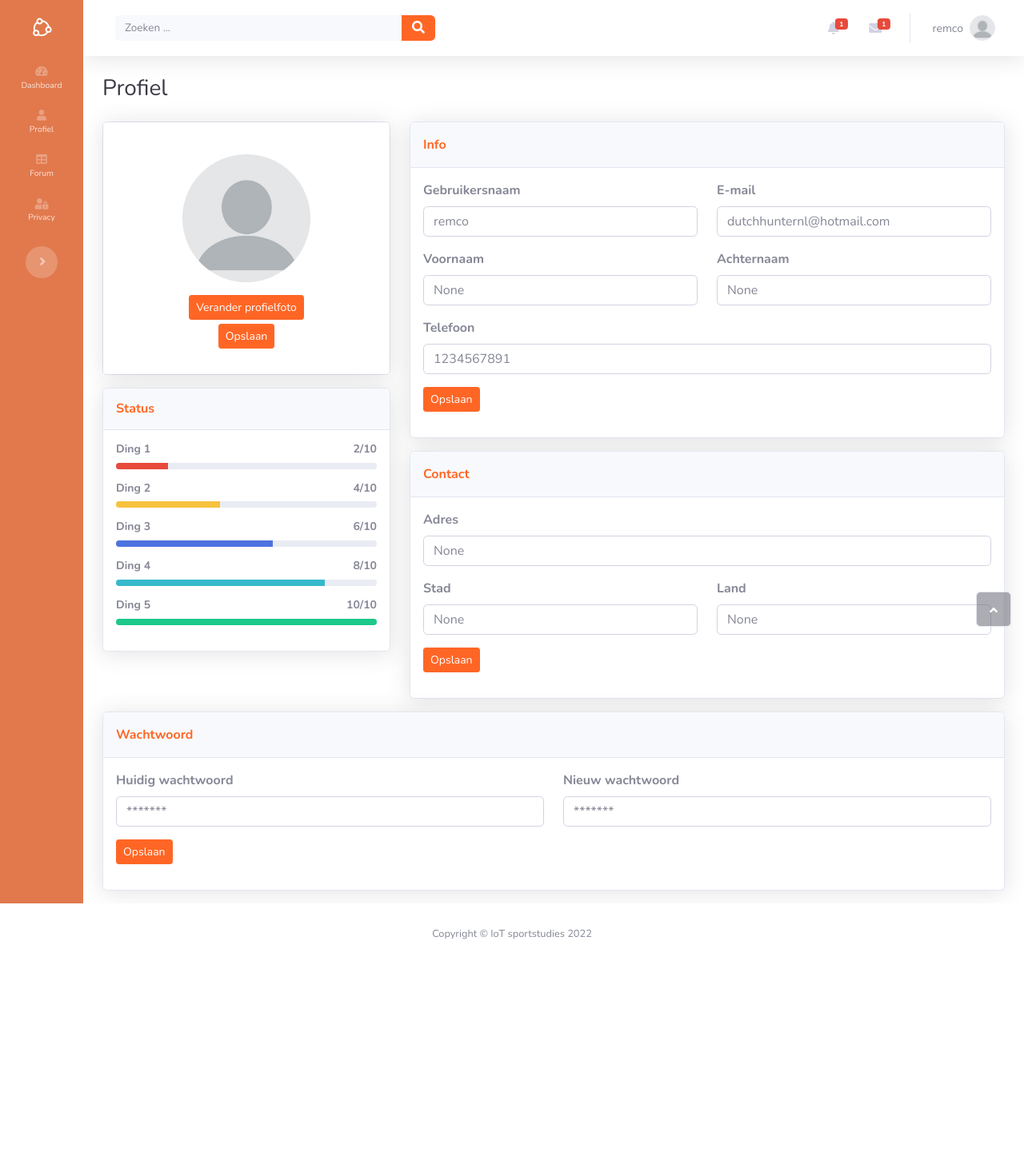
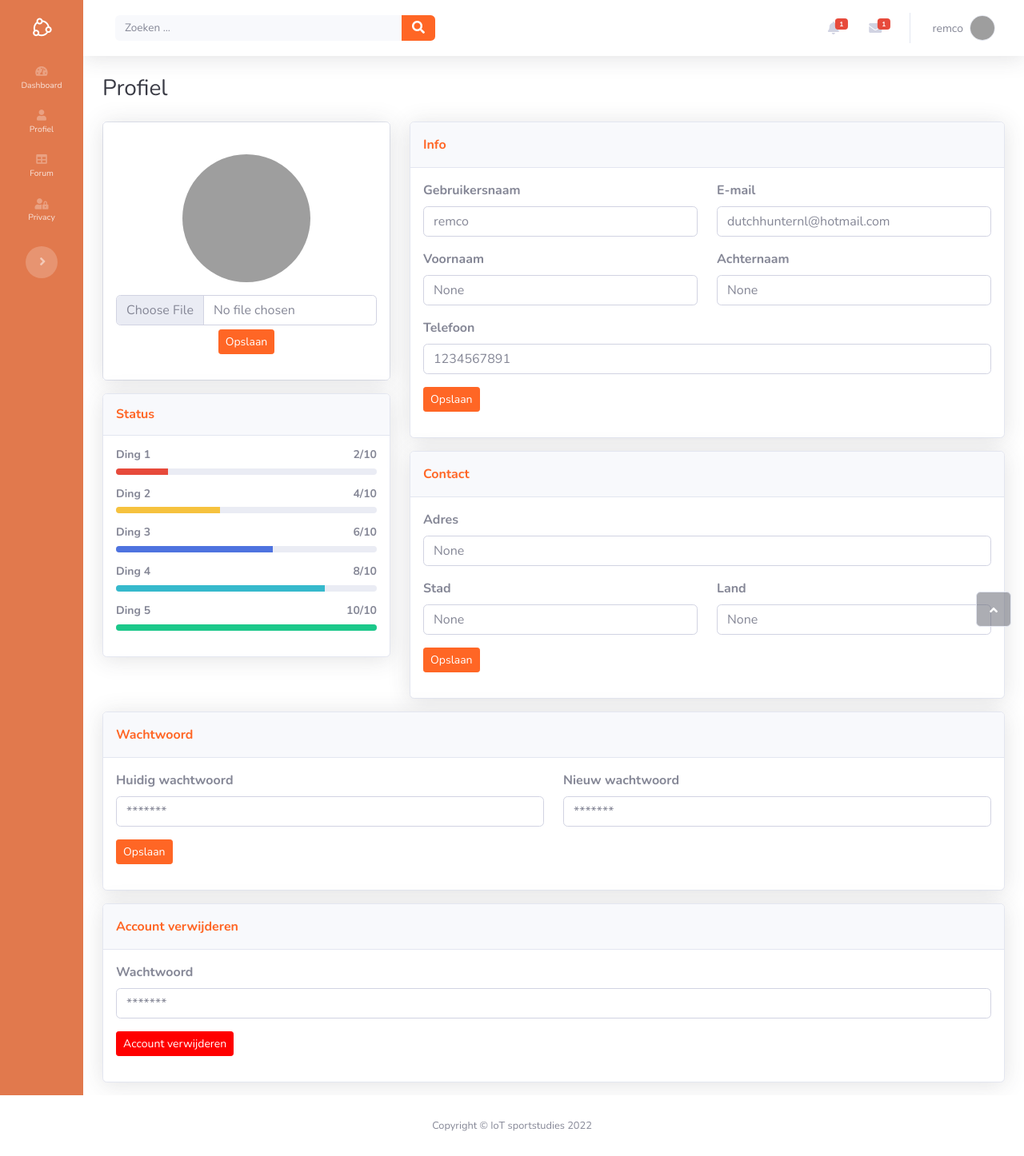
Before and after one commit to 1ncendium/Sportstudies, a Flask app: page /profiel in a window 1280 px wide. Shown: the whole page at 80% size. Before the commit the page ends 1175 px from the top, so only its background shows below. Run offline with Flask 2, Linux system fonts and the light colour scheme; a user stored in the database is signed in; data comes from the database, SQL or seed files in the repository; both versions use the stored data as it was after the commit; some libraries are stand-ins or nearby versions; grey boxes are pictures that could not be loaded.

Commit message:
Privacy pagina + CRUD updates
- /Privacy toegevoegd
- Je kunt nu je account verwijderen
- Je kunt nu je profielfoto wijzigen
- /account_verwijderd toegevoegd (pagina als je hebt besloten je account te verwijderen)

```diff
--- a/app.py
+++ b/app.py
@@ -1,10 +1,13 @@
 from main import app, db
 from main.models import User
-from main.forms import RegistrationForm, LoginForm, NaamGegevensForm, AdresGegevensForm, NieuwWachtwoordForm
+from main.forms import RegistrationForm, LoginForm, NaamGegevensForm, AdresGegevensForm, NieuwWachtwoordForm, AccountVerwijderenForm, FotoForm
 from werkzeug.security import generate_password_hash, check_password_hash
 from flask import render_template, redirect, request, url_for, flash, session
 from flask_login import login_user, login_required, logout_user, current_user
-from main.checks import check_profiel, check_Unique, check_and_store_wachtwoord, check_current_password
+from main.checks import check_profiel, check_Unique, check_and_store_wachtwoord, check_current_password, delete_user
+from werkzeug.utils import secure_filename
+import uuid as uuid
+import os
 
 @app.route('/logout') # Logt de gebruiker uit
 @login_required
@@ -71,6 +74,8 @@ def profiel():
     naamGegevensForm = NaamGegevensForm()
     adresGegevensForm = AdresGegevensForm()
     nieuwWachtwoordForm = NieuwWachtwoordForm()
+    accountVerwijderenForm = AccountVerwijderenForm()
+    fotoForm = FotoForm()
     # Check of de request methode "POST" is
     if request.method == "POST":
 
@@ -86,6 +91,13 @@ def profiel():
         telefoon = request.form.get('telefoon')
         huidig_wachtwoord = request.form.get('huidig_wachtwoord')
         nieuw_wachtwoord = request.form.get('nieuw_wachtwoord')
+        confirm_wachtwoord = request.form.get('confirm_wachtwoord')
+        profiel_foto = request.files['profiel_foto']
+        # Pak foto bestandsnaam
+        profielfoto_filename = secure_filename(profiel_foto.filename)
+        # Set UUID
+        profiel_foto_naam = str(uuid.uuid1()) + "_" + profielfoto_filename
+
 
         titels = ['gebruikersnaam', 'email', 'voornaam', 'achternaam', 'adres', 'stad', 'land', 'taal', 'telefoon']
         waardes = [gebruikersnaam, email, voornaam, achternaam, adres, stad, land, taal, telefoon]
@@ -94,13 +106,14 @@ def profiel():
         gebruikersnaam_bestaat = check_Unique(User, 'gebruikersnaam', gebruikersnaam)
         email_bestaat = check_Unique(User, 'email', email)
 
-        # Wijzigen van wachtwoord
-        controle = check_current_password(user, huidig_wachtwoord)
-        print(controle)
-
-        if controle != None:
+        # Gebruiker wil wachtwoord wijzigen
+        if huidig_wachtwoord != None:
+            controle = check_current_password(user, huidig_wachtwoord)
+            # Controleren of controlefunctie True heeft teruggestuurd (huidige wachtwoord komt overeen)
             if controle == False:
                 return redirect(url_for('profiel')), flash('Huidig wachtwoord komt niet overeen')
+            else:
+                check_and_store_wachtwoord(user, nieuw_wachtwoord)
 
         if gebruikersnaam_bestaat:
             return redirect(url_for('profiel')), flash('Gebruikersnaam bestaat al')
@@ -108,12 +121,30 @@ def profiel():
         if email_bestaat:
             return redirect(url_for('profiel')), flash('Email bestaat al')
 
+        # Gebruiker wil account verwijderen
+        if confirm_wachtwoord != None:
+            controleer_wachtwoord = check_current_password(user, confirm_wachtwoord)
+            if controleer_wachtwoord == False:
+                return redirect(url_for('profiel')), flash('Huidig wachtwoord komt niet overeen')
+            else:
+                delete_user(user)
+                return redirect(url_for('account_verwijderd'))
+
+        # Profielfoto veranderen
+        split_foto = profiel_foto_naam.split("_")
+        naam = split_foto[1]
+        if naam != "":
+            uploads_dir = os.path.join(app.config['UPLOAD_FOLDER'], 'uploads')
+            os.makedirs(uploads_dir, exist_ok=True)
+            profiel_foto.save(os.path.join(uploads_dir, profiel_foto_naam))
+            user.profiel_foto = profiel_foto_naam
+            db.session.add(user)
+            db.session.commit()
 
         # Check waardes en data
         for i, j in zip(titels, waardes):
             check_profiel(user, i, j)
 
-        check_and_store_wachtwoord(user, nieuw_wachtwoord)
 
     gebruikersnaam = user.gebruikersnaam
     email = user.email
@@ -124,14 +155,35 @@ def profiel():
     stad = user.stad
     land = user.land
     telefoon = user.telefoon
+    profielfoto = user.profiel_foto
 
     return render_template('profiel.html', gebruikersnaam=gebruikersnaam, email=email, voornaam=voornaam, achternaam=achternaam,
-                            adres=adres, stad=stad, land=land, telefoon=telefoon, naamGegevensForm=naamGegevensForm, adresGegevensForm=adresGegevensForm, nieuwWachtwoordForm=nieuwWachtwoordForm)
+                            adres=adres, stad=stad, land=land, telefoon=telefoon, accountVerwijderenForm=accountVerwijderenForm,
+                            naamGegevensForm=naamGegevensForm, adresGegevensForm=adresGegevensForm, nieuwWachtwoordForm=nieuwWachtwoordForm,
+                            fotoForm=fotoForm, profielfoto=profielfoto)
 
 @app.route('/dashboard', methods=['GET', 'POST'])
 @login_required
 def dashboard():
-    return render_template('dashboard.html')
+    profielfoto = User.query.filter_by(id=current_user.get_id()).first().profiel_foto
+    return render_template('dashboard.html', profielfoto=profielfoto)
+
+@app.route('/privacy', methods=['GET', 'POST'])
+def privacy():
+    try:
+        profielfoto = User.query.filter_by(id=current_user.get_id()).first().profiel_foto
+    except:
+        profielfoto = 1
+
+    return render_template('privacy.html', profielfoto=profielfoto)
+
+@app.route('/account_verwijderd')
+def account_verwijderd():
+    user = current_user.get_id()
+    if user != None:
+        return redirect(url_for('profiel'))
+    else:
+        return render_template('account_verwijderd.html')
 
 if __name__ == '__main__':
     app.run(debug=True, host='0.0.0.0')
--- a/main/__init__.py
+++ b/main/__init__.py
@@ -7,12 +7,13 @@ from flask_login import LoginManager
 login_manager = LoginManager()
 
 app = Flask(__name__)
-
+upload_folder = 'main/static/assets/img/'
 
 app.config['SECRET_KEY'] = 'mijngeheimesleutel'
 basedir = os.path.abspath(os.path.dirname(__file__))
 app.config['SQLALCHEMY_DATABASE_URI'] = 'sqlite:///' + os.path.join(basedir, 'data.sqlite')
 app.config['SQLALCHEMY_TRACK_MODIFICATIONS'] = False
+app.config['UPLOAD_FOLDER'] = upload_folder
 
 db = SQLAlchemy(app)
 Migrate(app, db)
--- a/main/forms.py
+++ b/main/forms.py
@@ -4,6 +4,7 @@ from wtforms.validators import DataRequired, Email, EqualTo, Length, Optional
 from wtforms import ValidationError
 from flask_login import current_user
 from main.models import User
+from flask_wtf.file import FileField
 
 class RegistrationForm(FlaskForm):
     gebruikersnaam = StringField('Gebruikersnaam:', render_kw={"placeholder": "Gebruikersnaam"}, validators=[DataRequired()])
@@ -36,3 +37,11 @@ class NieuwWachtwoordForm(FlaskForm):
     huidig_wachtwoord = PasswordField('Huidig wachtwoord:', render_kw={"placeholder": "*******"},
                              validators=[DataRequired()])
     nieuw_wachtwoord = PasswordField('Nieuw wachtwoord:', render_kw={"placeholder": "*******"}, validators=[DataRequired()])
+
+class AccountVerwijderenForm(FlaskForm):
+    confirm_wachtwoord = PasswordField('Wachtwoord:', render_kw={"placeholder": "*******"},
+                             validators=[DataRequired()])
+    submit = SubmitField('Account verwijderen')
+
+class FotoForm(FlaskForm):
+    profiel_foto = FileField("Profielfoto")
--- a/main/models.py
+++ b/main/models.py
@@ -23,6 +23,7 @@ class User(db.Model, UserMixin):
     stad = db.Column(db.String, default=None)
     land = db.Column(db.String, default=None)
     taal = db.Column(db.String, default='Nederlands')
+    profiel_foto = db.Column(db.String, default='anonymous.jpg')
 
     def __init__(self, gebruikersnaam, email, geslacht, telefoon, password, voornaam, achternaam, adres, stad, land, taal):
         self.gebruikersnaam = gebruikersnaam
--- a/main/static/assets/css/styles.css
+++ b/main/static/assets/css/styles.css
@@ -128,3 +128,7 @@
 .step-title {
     font-weight: bold;
 }
+
+input.pf {
+    display: none;
+}
--- a/main/static/assets/js/profielfoto.js
+++ /dev/null
@@ -1,4 +0,0 @@
-var loadFile = function (event) {
-    var image = document.getElementById("output");
-    image.src = URL.createObjectURL(event.target.files[0]);
-  };
--- a/main/templates/base.html
+++ b/main/templates/base.html
@@ -39,7 +39,7 @@
                     <li class="nav-item"><a class="nav-link" href="dashboard"><i class="fas fa-tachometer-alt"></i><span>Dashboard</span></a></li>
                     <li class="nav-item"><a class="nav-link" href="profiel"><i class="fas fa-user"></i><span>Profiel</span></a></li>
                     <li class="nav-item"><a class="nav-link" href="table"><i class="fas fa-table"></i><span>Forum</span></a></li>
-                    <li class="nav-item"><a class="nav-link" href="register"><i class="fas fa-user-lock"></i><span>Privacy</span></a></li>
+                    <li class="nav-item"><a class="nav-link" href="privacy"><i class="fas fa-user-lock"></i><span>Privacy</span></a></li>
                 </ul>
                 <div class="text-center d-none d-md-inline"><button class="btn rounded-circle border-0" id="sidebarToggle" type="button"></button></div>
             </div>
@@ -94,7 +94,7 @@
                             </li>
                             <div class="d-none d-sm-block topbar-divider"></div>
                             <li class="nav-item dropdown no-arrow">
-                                <div class="nav-item dropdown no-arrow"><a class="dropdown-toggle nav-link" aria-expanded="false" data-bs-toggle="dropdown" href="profiel"><span class="d-none d-lg-inline me-2 text-gray-600 small">{{current_user.gebruikersnaam}}</span><img class="border rounded-circle img-profile" src="static/assets/img/default_foto.jpg"></a>
+                                <div class="nav-item dropdown no-arrow"><a class="dropdown-toggle nav-link" aria-expanded="false" data-bs-toggle="dropdown" href="profiel"><span class="d-none d-lg-inline me-2 text-gray-600 small">{{current_user.gebruikersnaam}}</span><img class="border rounded-circle img-profile" src="static/assets/img/uploads/{{profielfoto}}"></a>
                                     <div class="dropdown-menu shadow dropdown-menu-end animated--grow-in"><a class="dropdown-item" href="/profiel"><i class="fas fa-user fa-sm fa-fw me-2 text-gray-400"></i>&nbsp;Profiel</a><a class="dropdown-item" href="#"><i class="fas fa-cogs fa-sm fa-fw me-2 text-gray-400"></i>&nbsp;Instellingen</a>
                                         <a class="dropdown-item" href="/dashboard"><i class="fas fa-list fa-sm fa-fw me-2 text-gray-400"></i>&nbsp;Doelen</a>
                                         <div class="dropdown-divider"></div><a class="dropdown-item" href="{{url_for('logout')}}"><i class="fas fa-sign-out-alt fa-sm fa-fw me-2 text-gray-400"></i>&nbsp;Uitloggen</a>
--- a/main/templates/index.html
+++ b/main/templates/index.html
@@ -16,7 +16,7 @@
     </div>
     <hr>
     <div class="text-center"></div>
-    <div class="text-center"><label class="form-label" for="username" style="font-size: 15px;"><strong>Geen kleine lettertjes.&nbsp;</strong></label><a class="small" href="#" style="color: rgb(0,0,0);"><strong>Lees hier hoe wij met uw gegevens omgaan.</strong></a></div>
+    <div class="text-center"><label class="form-label" for="username" style="font-size: 15px;"><strong>Geen kleine lettertjes.&nbsp;</strong></label><a class="small" href="privacy" style="color: rgb(0,0,0);"><strong>Lees hier hoe wij met uw gegevens omgaan.</strong></a></div>
 </div>
 </div>
 </div>
--- a/main/templates/login.html
+++ b/main/templates/login.html
@@ -21,6 +21,7 @@
         {{ form.submit(class="btn btn-primary d-block btn-user w-100") }}
     </form>
     <div class="text-center"></div>
+    <hr />
     <div class="text-center"><label class="form-label" for="username" style="font-size: 15px;"><strong>Geen account?&nbsp;</strong></label><a class="small" href="register" style="color: rgb(0,0,0);"><strong>Registreer nu</strong></a></div>
 </div>
 </div>
--- a/main/templates/profiel.html
+++ b/main/templates/profiel.html
@@ -4,15 +4,10 @@
     <div class="row mb-3">
         <div class="col-lg-4">
             <div class="card mb-3">
-                <form method="post">
-                    <div class="card-body text-center shadow"><img class="rounded-circle mb-3 mt-4" src="static/assets/img/default_foto.jpg" id="output" width="160" height="160">
+                <form method="post" enctype="multipart/form-data">
+                    <div class="card-body text-center shadow"><img class="rounded-circle mb-3 mt-4" src="static/assets/img/uploads/{{profielfoto}}" id="output" width="160" height="160">
                         <div class="mb-3">
-                            <label class="-label" for="file">
-                                            <span class="glyphicon glyphicon-camera"></span>
-                                            <strong><span class="btn btn-primary btn-sm" style="background: rgb(255,102,37); border-color: rgb(255,102,37);">Verander profielfoto</span></strong>
-                                          </label>
-                            <input class="pf" id="file" type="file" onchange="loadFile(event)" />
-
+                            {{ fotoForm.profiel_foto(class="form-control", placeholder=test) }}
                             <div class="mb-3"><button class="btn btn-primary btn-sm" type="submit" style="--bs-primary: rgb(255,102,37);--bs-primary-rgb: 255,102,37;background: rgb(255,102,37);border-color: rgb(255,102,37); margin-top: 5px;">Opslaan</button></div>
                         </div>
                     </div>
@@ -153,6 +148,25 @@
             </form>
         </div>
     </div>
+    <div class="card shadow mb-3" style="margin-top: 16px;">
+        <div class="card-header py-3">
+            <p class="text-primary m-0 fw-bold" style="--bs-primary: rgb(255,102,37);--bs-primary-rgb: 255,102,37;">Account verwijderen</p>
+        </div>
+        <div class="card-body">
+            <form method="POST">
+                <div class="mb-3">
+                    <div class="row">
+                        <div class="col">
+                            <div class="mb-3"><label class="form-label"><strong>Wachtwoord</strong><br></label>{{accountVerwijderenForm.confirm_wachtwoord(class="form-control form-control-user")}}</div>
+                        </div>
+                    </div>
+                    <div class="row">
+                        <div class="col"><button class="btn btn-primary btn-sm" type="submit" style="--bs-primary: rgb(255,102,37);--bs-primary-rgb: 255,102,37;background: rgb(255,0,0);border-color: rgb(255,0,0);">Account verwijderen</button></div>
+                    </div>
+                </div>
+            </form>
+        </div>
+    </div>
 </div>
 </div>
 </div>
@@ -166,6 +180,8 @@
 </footer>
 </div><a class="border rounded d-inline scroll-to-top" href="#page-top"><i class="fas fa-angle-up"></i></a>
 </div>
+</script>
 </body>
 
+
 </html>
--- a/main/templates/register.html
+++ b/main/templates/register.html
@@ -38,6 +38,8 @@
             </div>
             {{form.submit(class="btn btn-primary d-block btn-user w-100")}}
     </form>
+    <hr />
+    <div class="text-center"><label class="form-label" for="username" style="font-size: 15px;"><strong>Al een account?&nbsp;</strong></label><a class="small" href="login" style="color: rgb(0,0,0);"><strong>Login</strong></a></div>
     </div>
 </div><a class="border rounded d-inline scroll-to-top" href="#page-top"><i class="fas fa-angle-up"></i></a>
 </div>
```
Also changed, not shown: main/checks.py (+8 -0 lines), main/templates/account_verwijderd.html (added, +43 -0 lines), main/templates/privacy.html (added, +39 -0 lines), main/data.sqlite, main/static/assets/img/private.png (added), main/static/assets/img/uploads/3f9e9bdd-cbb9-11ec-be5a-e0d55e600e10_private.png (added), main/static/assets/img/uploads/anonymous.jpg (added), main/static/assets/img/uploads/dab089a0-cbbd-11ec-954b-e0d55e600e10_private.png (added).
